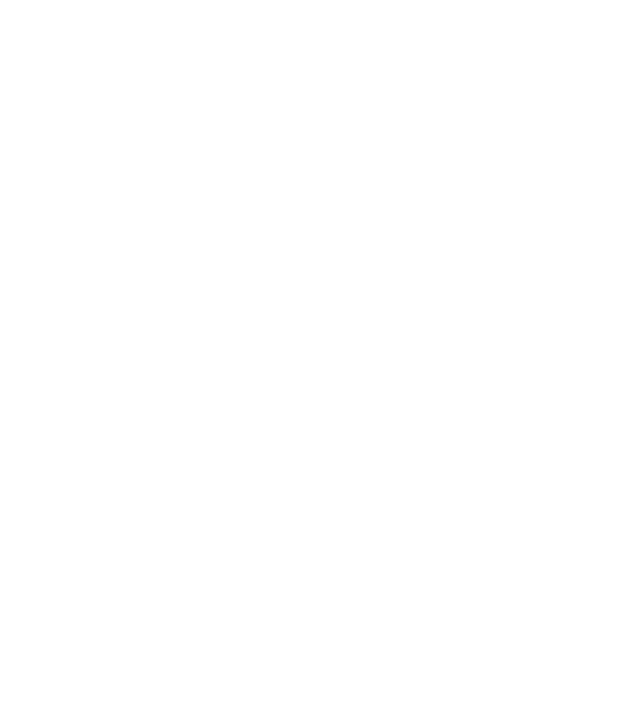
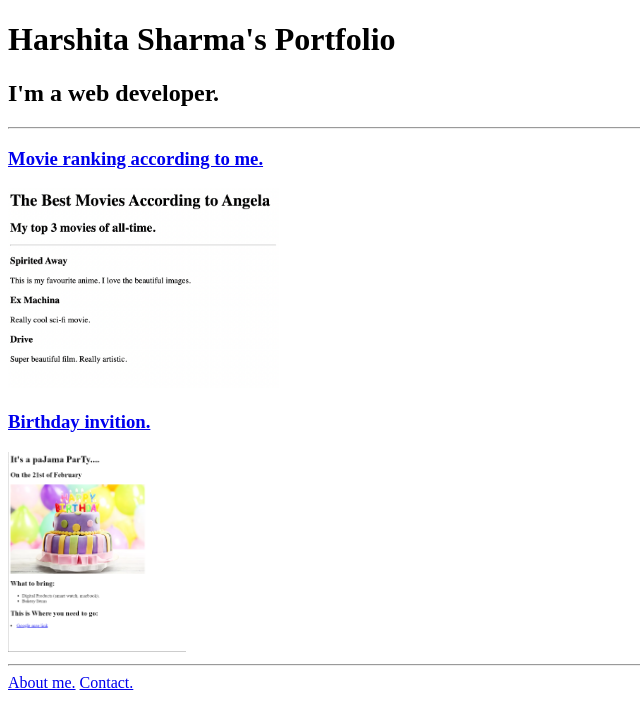
Before and after one commit to harshita0023/html-portfolio, a plain HTML site: page index.html in a window 1280 px wide. Shown: the whole page, without its empty margins (0-640 px from the left). Drawn offline with Linux system fonts and the light colour scheme.

Commit message:
Add files via upload

```diff
--- a/index.html
+++ b/index.html
@@ -1,5 +1,25 @@
 <!-- TODO 1: Create the HTML Boilerplate -->
+<!DOCTYPE html>
+<html lang="en">
+<head>
+    <meta charset="UTF-8">
+    <meta name="viewport" content="width=device-width, initial-scale=1.0">
+    <title>Document</title>
+</head>
+<body>
+    <h1>Harshita Sharma's Portfolio</h1>
+    <h2>I'm a web developer.</h2>
+    <hr/>
 
+    <h3><a href = "./public/movie-ranking.html">Movie ranking according to me.</a></h3>
+    <img src = "./assets/images/movie-ranking.png" height="200" alt = "Movie ranking"/>
+    <h3><a href = "./public/birthday-invite.html">Birthday invition.</a></h3>
+    <img src = "./assets/images/ss of birthday_party.png"  height = "200"alt = "Birthday party"/>
+    <hr/>
+    <a href = "./public/about.html">About me.</a>
+    <a href="./public/contact.html">Contact.</a>
+</body>
+</html>
 <!-- TODO 2: Add Your previous projects' HTML into the public folder -->
 
 <!-- TODO 3: Take screenshots of your project previews and add the images to the images folder -->
```
